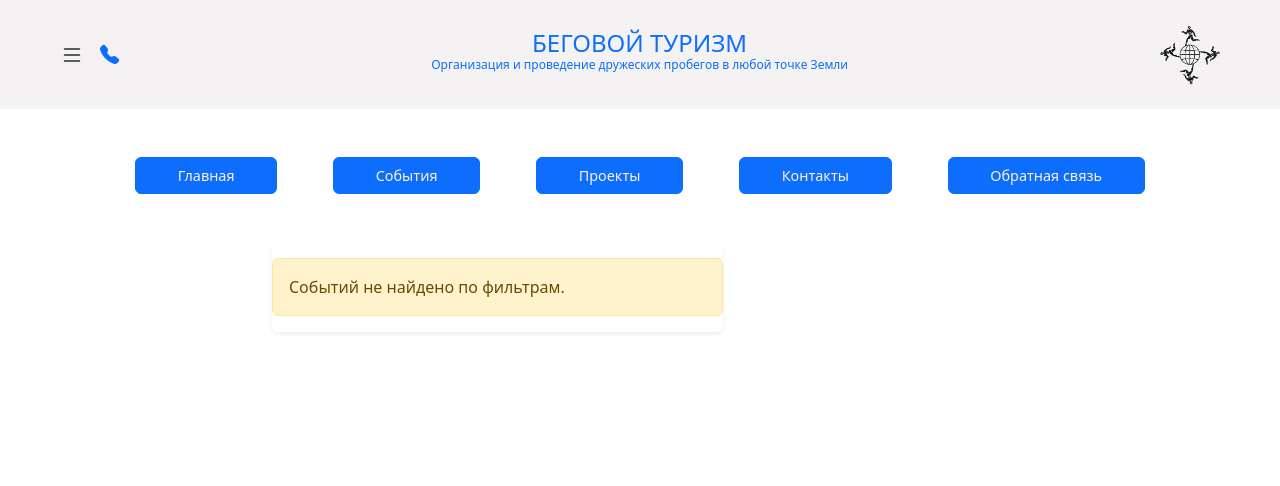
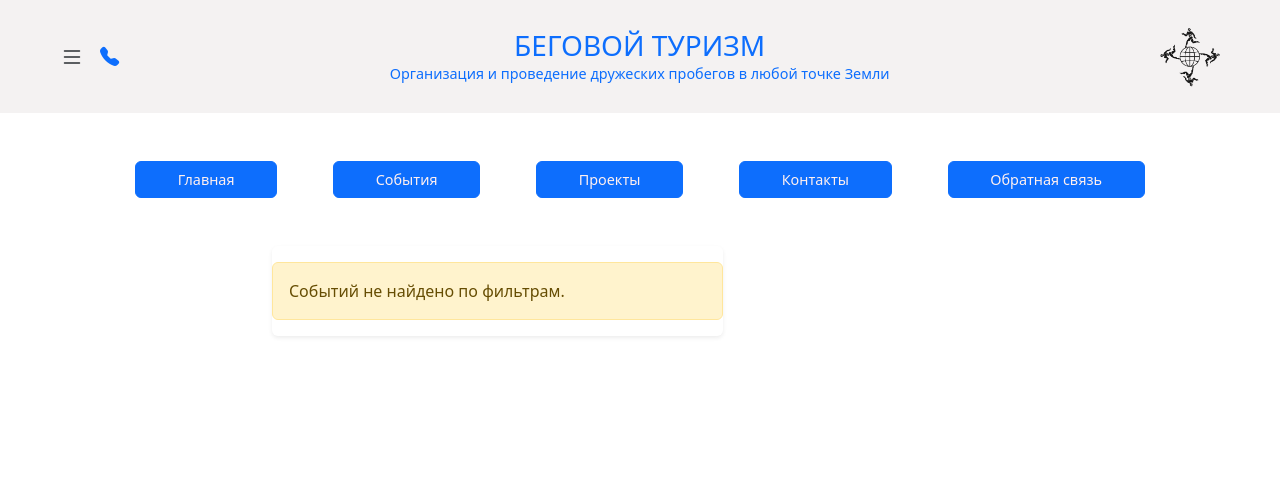
Before and after one commit to alexkorrun/runningtourism, a Django app: page /events/ in a window 1280 px wide. Shown: the top 486 px of the page. After the commit the page ends 337 px from the top, so only its background shows below. Run offline with Django 5.2, Linux system fonts and the light colour scheme; data that the repository does not hold is empty.

Commit message:
обновил views

```diff
--- a/app/running/templates/base.html
+++ b/app/running/templates/base.html
@@ -39,8 +39,8 @@
                 </a>
             </div>
             <a class="navbar-brand text-center mx-auto" href="/" style="display: flex; flex-direction: column; align-items: center; text-decoration: none;">
-                <div class="h4 text-primary mb-0">БЕГОВОЙ ТУРИЗМ</div>
-                <div class="text-primary h4" style="font-size: 0.75rem;">Организация и проведение дружеских пробегов в любой точке Земли</div>
+                <div class="h3 text-primary mb-0">БЕГОВОЙ ТУРИЗМ</div>
+                <div class="text-primary" style="font-size: 0.90rem; white-space: wrap;">Организация и проведение дружеских пробегов в любой точке Земли</div>
             </a>
             <a href="/" class="text-decoration-none text-dark">
                <img src="{% static 'assets/logo.png' %}" alt="Логотип" class="logo_main" style="width: 60px;">
@@ -80,13 +80,6 @@
     </div>
 </div>
 {% block content %}{% endblock %}
-<footer>
-    <div>
-        <div class="map">
-            <iframe src="https://yandex.ru/map-widget/v1/?um=constructor%3A93ccce69b227863b38ead1cbd07b10ead1c64e70c9050bd29063a9b110bbe642&amp;source=constructor" width="100%" height="200" frameborder="0"></iframe>
-        </div>
-    </div>
-</footer>
 <script src="https://cdn.jsdelivr.net/npm/bootstrap@5.3.3/dist/js/bootstrap.bundle.min.js" crossorigin="anonymous"></script>
 <script src="{% static 'js/messages.js' %}"></script>
 </body>
--- a/app/running/templates/running/events.html
+++ b/app/running/templates/running/events.html
@@ -49,6 +49,11 @@
 @media (max-width: 766px){
     .mediaModile {display: none;}
 }
+
+.d-flex.flex-column {
+    padding-right: 25px;
+    scrollbar-color: #666 #e0e0e0;
+}
 </style>
 <script src="{% static 'js/events.js' %}"></script>
 {% endblock %}
--- a/app/running/templates/running/main.html
+++ b/app/running/templates/running/main.html
@@ -5,14 +5,14 @@
 <link rel="stylesheet" href="{% static 'css/Main3d.css' %}">
 
 <main>
-    <div class="container mt-5">
+    <div class="container mt-5 position-absolute" style="z-index: 2; left: 50%; transform: translate(-50%);">
     {% include 'includes/filter.html' %}
     </div>
         <section class="hero-section position-relative overflow-hidden" id="hero">
         <img src="{% static 'assets/sdsss.jpg' %}"
              class="img-fluid w-100 hero-image"
              alt="Главное изображение"
-             style="height: 90vh; object-fit: cover; filter: brightness(70%); opacity: 0.8;"
+             style="height: 88vh; object-fit: cover; filter: brightness(70%); opacity: 0.8;"
         >
         <div class="position-absolute top-50 start-50 translate-middle text-center text-white hero-content">
             <h1 class="display-3 fw-bold mb-3">Беговые путешествия по всему миру</h1>
```
Also changed, not shown: app/running/templates/running/contacts.html (+23 -1 lines), app/running/templates/running/event_detail.html (+6 -3 lines).
